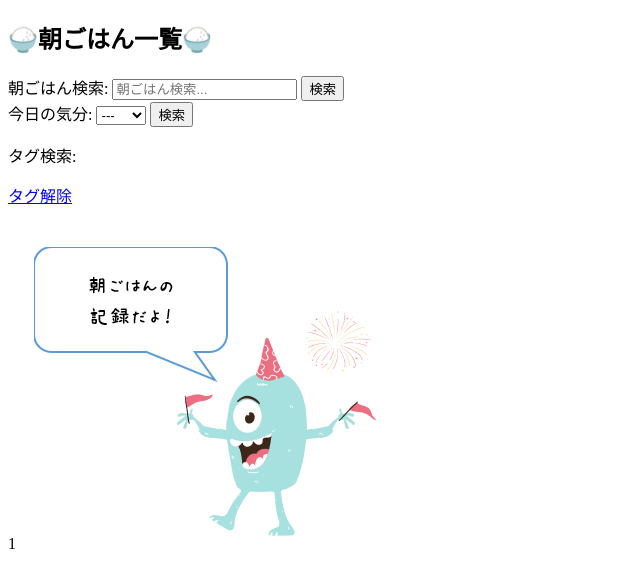
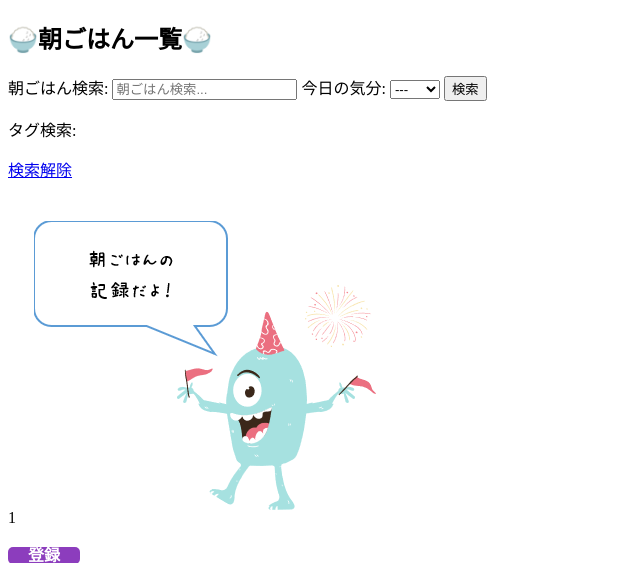
Before and after one commit to alice37308108/django_breakfast, a Django app: page /list/ in a window 1280 px wide. Shown: the top 563 px of the page, without its empty margins (0-640 px from the left). Run offline with Django 4.2, Linux system fonts and the light colour scheme; data that the repository does not hold is empty; parts of the project's set-up code (start-up, migrations or seed data) failed here and were passed over.

Commit message:
breakfastとfeelingフィールドで検索できるようlistview、listhtmを修正

```diff
--- a/breakfast/views.py
+++ b/breakfast/views.py
@@ -38,10 +38,12 @@ class BreakfastListView(ListView):
     def get_queryset(self):
         qs = Breakfast.objects.order_by('-date')
         search_query = self.request.GET.get('search')
-        if search_query:
+        feeling_query = self.request.GET.get('feeling')
+        if search_query and feeling_query:
+            qs = qs.filter(breakfast__icontains=search_query, feeling__exact=feeling_query)
+        elif search_query:
             qs = qs.filter(breakfast__icontains=search_query)
-        feeling_query = self.request.GET.get('feeling')
-        if feeling_query:
+        elif feeling_query:
             qs = qs.filter(feeling__exact=feeling_query)
         return qs
 
--- a/templates/breakfast/detail.html
+++ b/templates/breakfast/detail.html
@@ -24,7 +24,7 @@
 
 
     {% if breakfast.image %}
-        <img width="200px" height="200px" src="{{ breakfast.image.url }}" alt="{{ breakfast.title }}">
+        <img width="250px" height="250px" src="{{ breakfast.image.url }}" alt="{{ breakfast.title }}">
     {% else %}
         <td class="td_image">No image</td>
     {% endif %}
--- a/templates/breakfast/list.html
+++ b/templates/breakfast/list.html
@@ -8,10 +8,6 @@
     <form method="get">
         <label for="search">朝ごはん検索:</label>
         <input type="text" name="search" placeholder="朝ごはん検索...">
-        <button type="submit">検索</button>
-    </form>
-
-    <form method="get">
         <label for="feeling">今日の気分:</label>
         <select name="feeling" id="feeling">
             <option value="">---</option>
@@ -26,7 +22,9 @@
 
     {% for item in breakfast_list %}
         <ul>
-            <li><a href="{{ item.get_absolute_url }}">🍚</a> {{ item.date }} {{ item.breakfast }} {{ item.impressions_of_the_day }} {{ item.feeling }}</li>
+            <li>
+                <a href="{{ item.get_absolute_url }}">🍚</a> {{ item.date }} {{ item.breakfast }} {{ item.impressions_of_the_day }} {{ item.feeling }}
+            </li>
 
         </ul>
     {% endfor %}
@@ -42,7 +40,7 @@
         {% endfor %}
     </p>
 
-    <p><a href="{% url 'breakfast:list' %}">タグ解除</a></p>
+    <p><a href="{% url 'breakfast:list' %}">検索解除</a></p>
 
     <!-- 前へ の部分 -->
     {% if page_obj.has_previous %}
```
